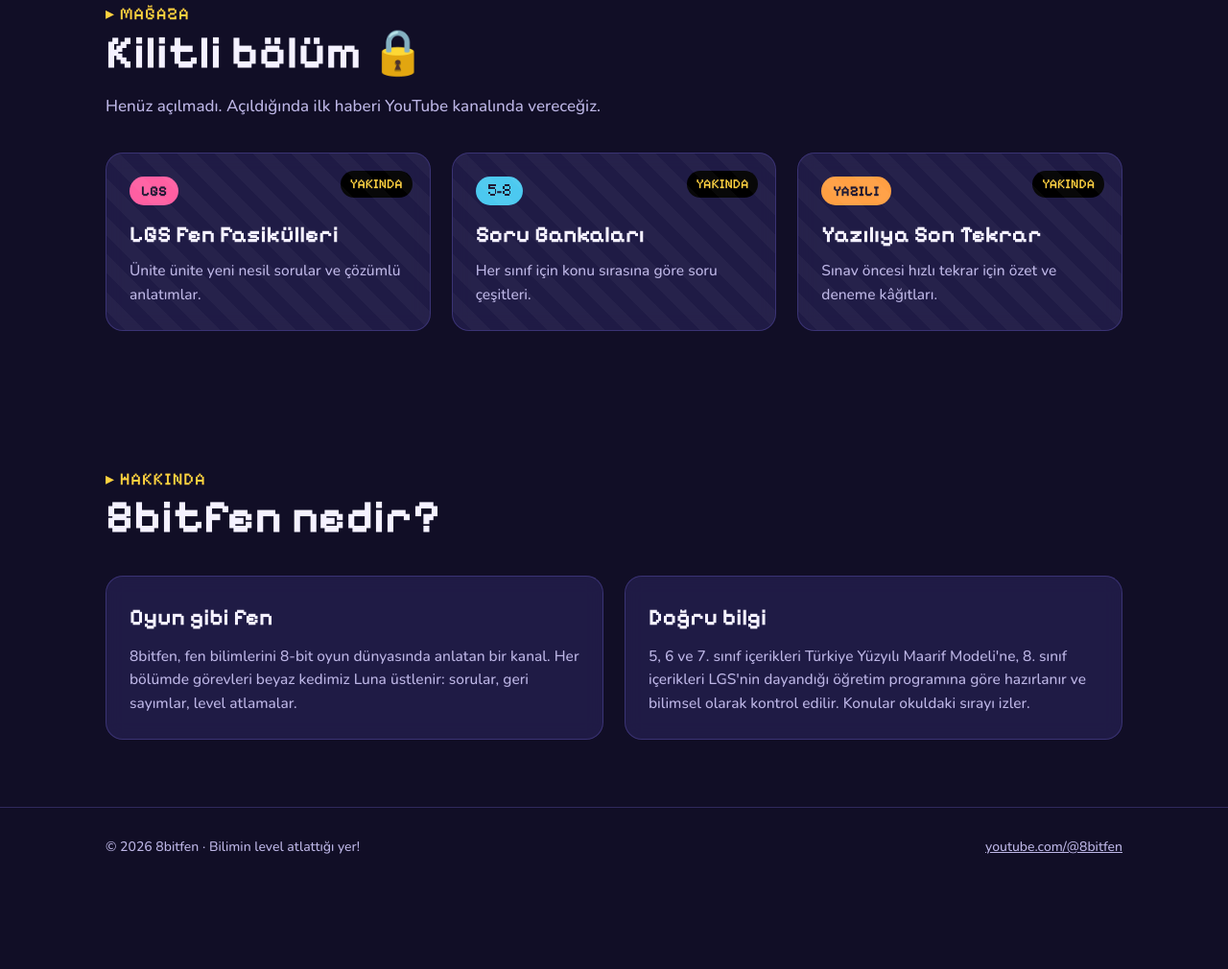
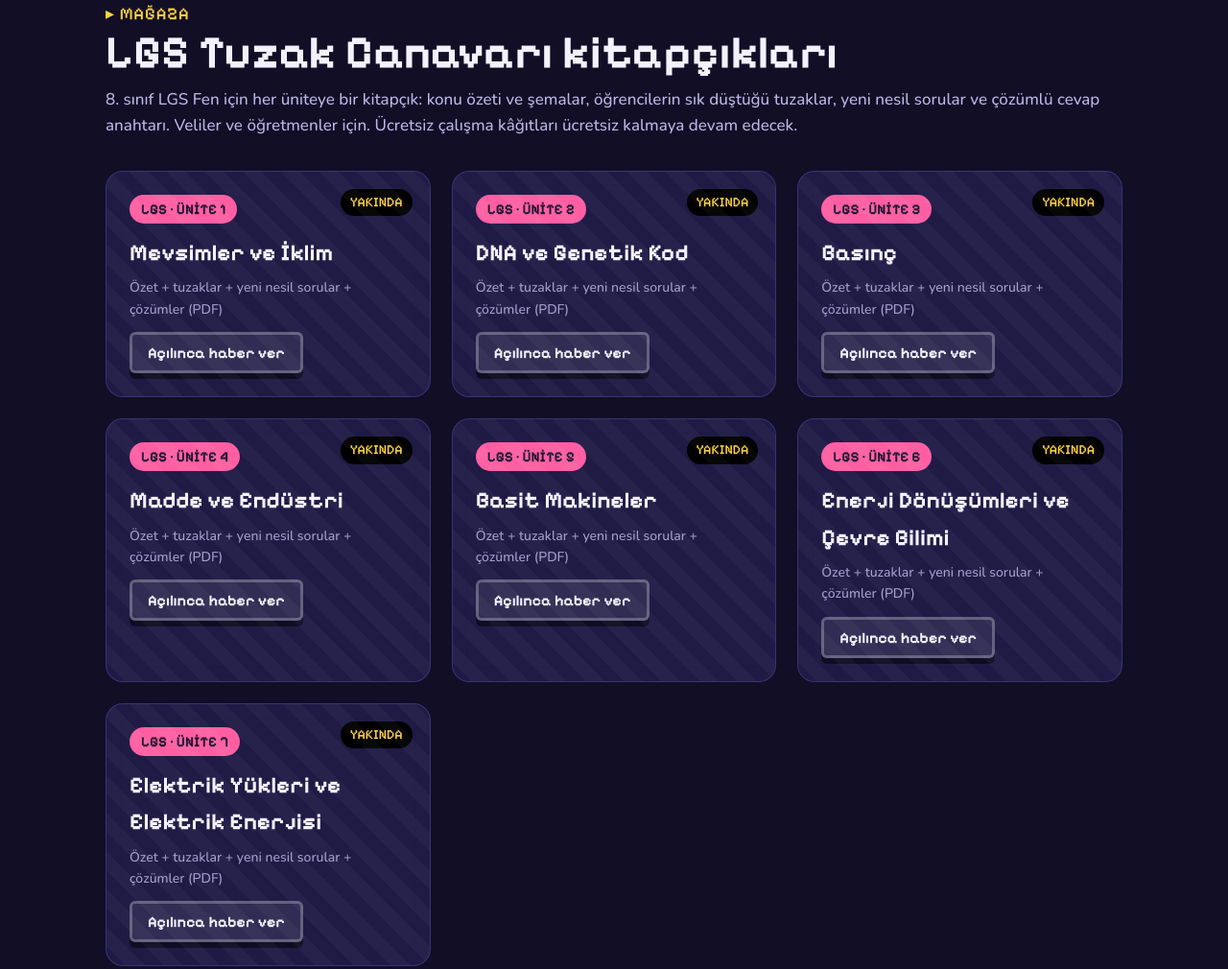
Before and after one commit to 8bitfen/8bitfen.github.io, a plain HTML site: page index.html in a window 1280 px wide. Shown: the part 4603-5613 px from the top of the page at 96% size. Drawn offline with nearby package versions, Linux system fonts and the light colour scheme; animation ran at ten frames a second.

Commit message:
Mağaza: LGS Tuzak Canavarı kitapçıkları (7 ünite, açılınca haber ver)
Co-Authored-By: Claude Opus 5.5 <noreply@anthropic.com>
Claude-Session: https://claude.ai/code/session_01Di5DFCTd2KhFfNHv6wGkQU

```diff
--- a/index.html
+++ b/index.html
@@ -180,6 +180,9 @@
   .shop .card:after{content:"";position:absolute;inset:0;background:repeating-linear-gradient(45deg,transparent 0 14px,rgba(255,255,255,.03) 14px 28px);pointer-events:none}
   .lock{position:absolute;top:18px;right:18px;font-family:var(--px);font-size:14px;background:#000;color:var(--yellow);padding:3px 10px;border-radius:999px}
   .shop h3{font-family:var(--px);font-size:24px;margin-bottom:6px}
+  .shop .card .btn{font-size:16px;padding:9px 16px;margin-top:12px}
+  .shop .card p.inc{font-size:14px;opacity:.85;margin-top:6px}
+  .shopnote{text-align:center;margin-top:18px;font-family:var(--px);font-size:18px;color:var(--yellow);min-height:24px}
   .lockbig{font-size:46px;margin-bottom:8px;display:inline-block;animation:shake 3s infinite}
   @keyframes shake{0%,85%,100%{transform:rotate(0)}88%{transform:rotate(-12deg)}92%{transform:rotate(12deg)}96%{transform:rotate(-6deg)}}
 
@@ -374,12 +377,10 @@
 
 <section id="magaza" class="shop">
   <div class="wrap">
-    <div class="head rv"><span class="eyebrow">▸ MAĞAZA</span><h2>Kilitli bölüm <span class="lockbig">🔒</span></h2><p>Henüz açılmadı. Açıldığında ilk haberi YouTube kanalında vereceğiz.</p></div>
-    <div class="grid g3">
-      <div class="card rv"><span class="lock">YAKINDA</span><span class="chip" style="background:var(--pink)">LGS</span><h3>LGS Fen Fasikülleri</h3><p>Ünite ünite yeni nesil sorular ve çözümlü anlatımlar.</p></div>
-      <div class="card rv"><span class="lock">YAKINDA</span><span class="chip" style="background:var(--sky)"><span data-px>5-8</span></span><h3>Soru Bankaları</h3><p>Her sınıf için konu sırasına göre soru çeşitleri.</p></div>
-      <div class="card rv"><span class="lock">YAKINDA</span><span class="chip" style="background:var(--orange)">YAZILI</span><h3>Yazılıya Son Tekrar</h3><p>Sınav öncesi hızlı tekrar için özet ve deneme kâğıtları.</p></div>
-    </div>
+    <div class="head rv"><span class="eyebrow">▸ MAĞAZA</span><h2>LGS Tuzak Canavarı kitapçıkları</h2><p>8. sınıf LGS Fen için her üniteye bir kitapçık: konu özeti ve şemalar, öğrencilerin sık düştüğü tuzaklar, yeni nesil sorular ve çözümlü cevap anahtarı. Veliler ve öğretmenler için. Ücretsiz çalışma kâğıtları ücretsiz kalmaya devam edecek.</p></div>
+    <!-- Kitapçık satışa açılınca BOOKS listesinde o satırın 3. alanına Shopier ürün linkini, 4. alanına fiyatı yaz. -->
+    <div class="grid g3" id="books"></div>
+    <p class="shopnote" id="shopNote" aria-live="polite"></p>
   </div>
 </section>
 
@@ -698,6 +699,19 @@ window.UNITS=[
 /* ---------- ziyaret ve indirme sayımı (GoatCounter, çerezsiz) ---------- */
 function track(name){try{if(window.goatcounter&&window.goatcounter.count)window.goatcounter.count({path:name,title:name,event:true})}catch(e){}}
 
+/* ---------- mağaza: LGS Tuzak Canavarı kitapçıkları ---------- */
+const BOOKS=[
+ [1,"Mevsimler ve İklim","",""],
+ [2,"DNA ve Genetik Kod","",""],
+ [3,"Basınç","",""],
+ [4,"Madde ve Endüstri","",""],
+ [5,"Basit Makineler","",""],
+ [6,"Enerji Dönüşümleri ve Çevre Bilimi","",""],
+ [7,"Elektrik Yükleri ve Elektrik Enerjisi","",""]];
+document.getElementById("books").innerHTML=BOOKS.map(([n,t,url,price])=>`<div class="card rv">${url?"":'<span class="lock">YAKINDA</span>'}<span class="chip" style="background:var(--pink)">LGS · ÜNİTE ${n}</span><h3>${t}</h3><p class="inc">Özet + tuzaklar + yeni nesil sorular + çözümler (PDF)</p>${url?`<a class="btn yel" href="${url}" target="_blank" rel="noopener" data-book="${n}">${price?price+" · ":""}Satın al</a>`:`<button class="btn ghost" data-want="${n}">Açılınca haber ver</button>`}</div>`).join("");
+document.querySelectorAll("#books [data-book]").forEach(b=>b.addEventListener("click",()=>track("magaza-satin-al-unite-"+b.dataset.book)));
+document.querySelectorAll("#books [data-want]").forEach(b=>b.onclick=()=>{track("magaza-ilgi-unite-"+b.dataset.want);b.disabled=true;b.textContent="Not alındı ✓";document.getElementById("shopNote").textContent="Kitapçık açıldığında YouTube kanalında duyuracağız. Abone olup bildirimleri açman yeterli."});
+
 /* ---------- öğretmen materyalleri: ünite tarama testleri ---------- */
 (function(){
  const cols={5:"var(--mint)",6:"var(--sky)",7:"var(--orange)",8:"var(--pink)"};
@@ -752,7 +766,7 @@ const TIPS={
  kaynaklar:["Ücretsiz PDF'ler burada! İndir, yazdır, çöz.","Takvime bak","#takvim"],
  takvim:["Yeni videolar ne zaman? Bugünün kutusu parlıyor!","Abone ol","https://www.youtube.com/@8bitfen?sub_confirmation=1"],
  ogretmen:["Öğretmenim, ünite testlerini cevap anahtarıyla yazdırabilirsin!","Kâğıtlara git","#kaynaklar"],
- magaza:["Burası henüz kilitli... Ama yakında açılacak, söz!","Yukarı çık","#top"],
+ magaza:["LGS tuzak kitapçıkları burada hazırlanıyor. İstediğin ünitede \"Açılınca haber ver\"e bas!","Yukarı çık","#top"],
  hakkinda:["8bitfen'de her görev bir level. Hadi başlayalım!","Kanala git","https://www.youtube.com/@8bitfen"]};
 const guide=document.getElementById("guide"),gb=document.getElementById("gbub"),gt=document.getElementById("gtxt"),gg=document.getElementById("ggo"),ro=document.getElementById("reopen");
 let cur="",typing,autoHide;
```
